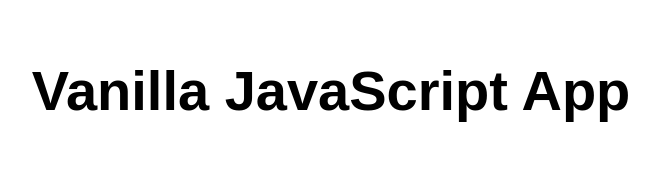
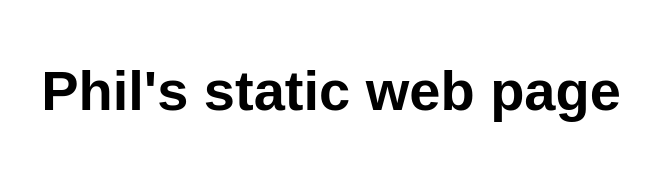
Before and after one commit to Havelocke01/my-first-static-web-app, a website: page src/index.html in a window 1280 px wide. Shown: the whole page, without its empty margins (309-968 px from the left). Drawn offline with Linux system fonts and the light colour scheme.

Commit message:
Update index.html

```diff
--- a/src/index.html
+++ b/src/index.html
@@ -10,7 +10,7 @@
 
 <body>
   <main>
-    <h1>Vanilla JavaScript App</h1>
+    <h1>Phil's static web page</h1>
   </main>
 </body>
 
```
